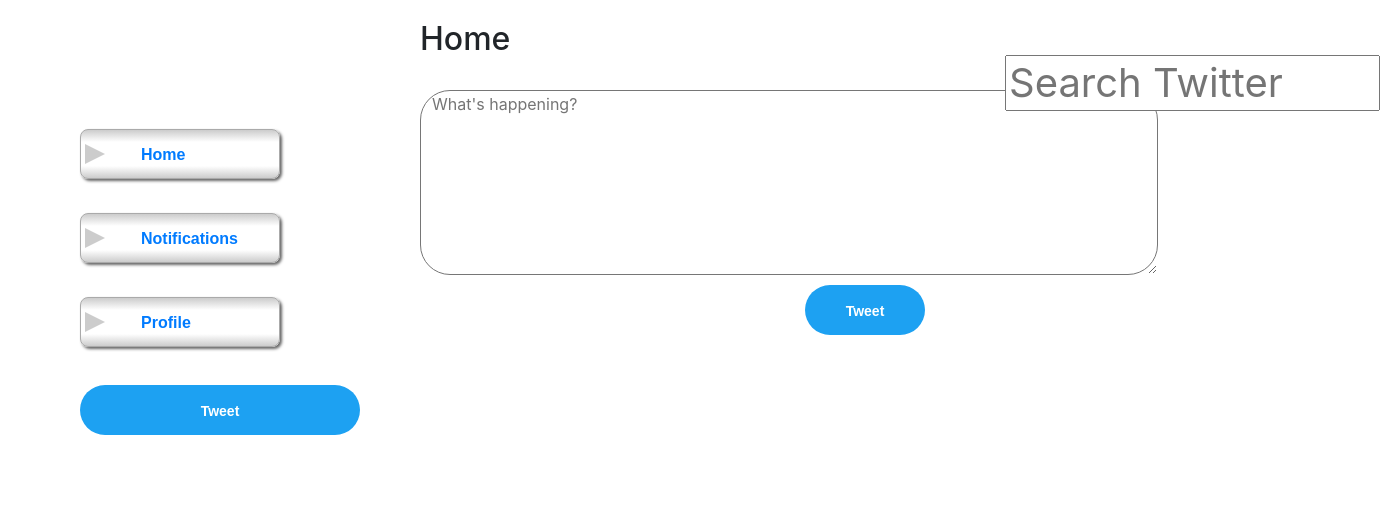
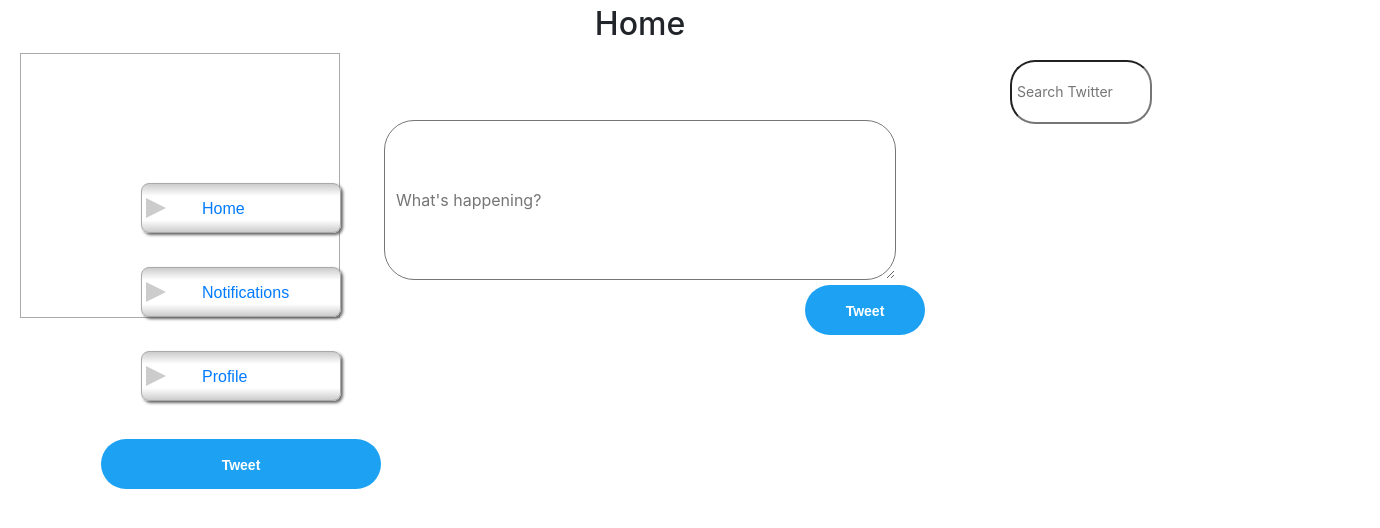
Before and after one commit to HaniyeMollaei/TwitterFrontend, a React (Create React App) app: page /home in a window 1280 px wide. Shown: the top 528 px of the page, 1380 px wide, since content can reach past the window. Built offline with nearby package versions, Linux system fonts and the light colour scheme.

Commit message:
change home

```diff
--- a/src/components/Home.js
+++ b/src/components/Home.js
@@ -3,32 +3,70 @@
 import {Link} from "react-router-dom";
 
 class Home extends React.Component {
-     data = [{"name": "test1"}, {"name": "test2"}];
-    // eslint-disable-next-line no-undef
-   //  listItems = data.map((d) => <li className="tweets" key={d.name}>{d.name}</li>);
-//     for (let i = 0; i < data.length; i++) {
-//     listItems.push(
-// <li className="tweets" key={data.map.name}>{data.map.name}</li>
-// );
+
+    state = {
+        username: '',
+        tweet:'',
+        disable_tweet :false
+
+    };
+
+    sendTweet = (e, data)  =>{
+        const elem = document.createElement("div");
+        elem.setAttribute("class", "item");
+        elem.innerHTML = data.tweet.toString();
+
+        document.getElementById("tweet_list").appendChild(elem);
+
+    }
+    handle_change = e => {
+        const name = e.target.name;
+        const value = e.target.value;
+        this.setState(prestate => {
+            const newState = { ...prestate };
+            newState[name] = value;
+            document.getElementById("text_size").innerHTML=newState.tweet.length.toString();
+            if (newState.tweet.length<1 || newState.tweet.length>10){
+                document.getElementById("tweet_size_warn").innerHTML="<p class='warn' id='size_warn'>tweet must have 1 to 250 letters</p>";
+                this.state.disable_tweet = true;
+            }else {
+                this.state.disable_tweet = false;
+            }
+            console.log("tweet : "+ value);
+            return newState;
+        });
+    };
+
+
     render() {
     return (
         <div className="App">
-            <ul>
-                <Link to="/home"><li className="sidebar">Home</li></Link>
-                <Link to="/notifications"><li className="sidebar">Notifications</li></Link>
-                <Link to="/notifications"><li className="sidebar">Profile</li></Link>
-            </ul>
-            <button id="tweet_button">Tweet</button>
             <h2 id="home">Home</h2>
-            <div className="tweet">
-                <textarea rows="8" cols="70" placeholder="  What's happening?"></textarea>
-                <button id="send_tweet_button">Tweet</button>
-                <div className="search">
-                    <input type="text" size="10" placeholder="Search Twitter" name="search"></input>
+            <div id="sidebar_home">
+                <ul>
+                    <Link to="/home"><li className="sidebar">Home</li></Link>
+                    <Link to="/notifications"><li className="sidebar">Notifications</li></Link>
+                    <Link to="/notifications"><li className="sidebar">Profile</li></Link>
+                </ul>
+                <button id="tweet_button">Tweet</button>
+            </div>
+
+            <div id="page_center">
+                <div class="tweet">
+                    <textarea id="tweet_txt" name="tweet" rows="8" cols="70" placeholder="  What's happening?" onChange={this.handle_change}></textarea>
+                    <p id="text_size"></p>
+                    <div id="tweet_size_warn"></div>
+                    <button id="send_tweet_button" disabled={this.state.disable_tweet}>Tweet</button>
+                </div>
+                <div class="tweet_list">
+
                 </div>
             </div>
-            <div>
-                {/*{listItems}*/}
+
+            <div id="sidebar_search">
+                <div class="search">
+                    <input id="search_txt" type="text" size="10" placeholder="Search Twitter" onClick={e => this.handle_signup(e, this.state)} name="search"></input>
+                </div>
             </div>
         </div>
     );
--- a/src/css/home.css
+++ b/src/css/home.css
@@ -1,25 +1,26 @@
 @import url(https://fonts.googleapis.com/css?family=Open+Sans);
 
 ul {
-    padding: 0;
-    margin: 0;
     list-style: none;
-    background-color: white;
-    font-family: sans-serif;
-    font-weight: bold;
 }
 
+#sidebar_home{
+    position: relative;
+    margin : 10px ;
+    left: 10px;
+    border: 1px solid #aaa;
+    width: 25%;
+}
 .sidebar {
-    position: relative;
+    top: 30px;
+    font-family: sans-serif;
     padding-left: 60px;
-    left: 75px;
-    top: 100px;
+    left : 20px;
     height: 50px;
     line-height: 50px;
-    margin: 5px;
     border: 1px solid #aaa;
     border-radius: 8px;
-    width: 200px;
+    width: 20%;
     background: #cccccc; /* Old browsers */
     background: -moz-linear-gradient(top, #cccccc 0%, #ffffff 25%, #ffffff 75%, #cccccc 100%); /* FF3.6+ */
     background: -webkit-gradient(linear, left top, left bottom, color-stop(0%, #cccccc), color-stop(25%, #ffffff), color-stop(75%, #ffffff), color-stop(100%, #cccccc)); /* Chrome,Safari4+ */
@@ -32,28 +33,6 @@
     box-shadow: 2px 2px 3px #666;
     user-select: none;
 }
-
-li:before {
-    position: absolute;
-    content: "";
-    left: 4px;
-    top: 50%;
-    margin-top: -10px;
-    border-left: 20px solid #ccc;
-    border-top: 10px solid transparent;
-    border-bottom: 10px solid transparent;
-}
-
-/*li:after {*/
-/*    position: absolute;*/
-/*    content: "";*/
-/*    left: 4px;*/
-/*    top: 50%;*/
-/*    margin-top: -10px;*/
-/*    border-left: 5px solid white;*/
-/*    border-top: 10px solid transparent;*/
-/*    border-bottom: 10px solid transparent;*/
-/*}*/
 
 li:hover {
     border-color: #777;
@@ -77,7 +56,7 @@
     box-shadow: inset 0 1px 1px #666;
 }
 
-#tweet_button {
+#tweet_butto {
     font-weight: bold;
     position: absolute;
     left: 75px;
@@ -96,22 +75,26 @@
 }
 
 #home {
-    position: absolute;
-    left: 420px;
-    top: 20px;
+    position: relative;
+    text-align: center;
+    margin: 5px 0px 5px ;
+    height: 15%;
+    width: inherit;
 }
 
-textarea {
+#tweet_txt {
     position: absolute;
-    left: 420px;
-    top: 90px;
-    line-height: 1.4;
-    /*width:100%;*/
+    left: 30%;
+    top: 15%;
+    right: 25%;
+    width: 40%;
+    height: 20%;
+    align-content: center;
     border-radius: 30px; /* Curve of border corners */
 }
 
 textarea .placeholder {
-    font-size: 255em;
+    font-size: 14px;
 }
 
 #send_tweet_button {
@@ -132,31 +115,34 @@
     width: 120px;
 }
 
-.search {
-    position: absolute;
-    left: 1000px;
-    top: 50px;
-    size: 10px;
-
-    line-height: 50px;
-    font-size: 4px;
+#search_txt {
+    position: relative;
+    font-size: 14px;
     margin: 5px;
-    /*width:100%;*/
-    border-radius: 30px; /* Curve of border corners */
-    /*width:100%;*/
-
+    padding: 5px;
+    border-radius: 25px; /* Curve of border corners */
+}
+#sidebar_search{
+    width: 25%;
+    left: 75%;
+    right: 5px;
+    top: 15%;
+    align-content: center;
 }
 
+#page_center{
+    width: 25%;
+}
 .tweets {
     list-style: -moz-gurmukhi;
     position: relative;
-    padding-left: 60px;
+    padding: 20px;
     left: 420px;
     top: 140px;
     height: 150px;
     margin: 5px;
     border-radius: 8px;
-    width: 420px;
+    width: 50%;
     background: #cccccc; /* Old browsers */
     background: -moz-linear-gradient(top, #cccccc 0%, #ffffff 25%, #ffffff 75%, #cccccc 100%); /* FF3.6+ */
     background: -webkit-gradient(linear, left top, left bottom, color-stop(0%, #cccccc), color-stop(25%, #ffffff), color-stop(75%, #ffffff), color-stop(100%, #cccccc)); /* Chrome,Safari4+ */
```
Also changed, not shown: 1 other file (tests, documents, lock files or other folders).
